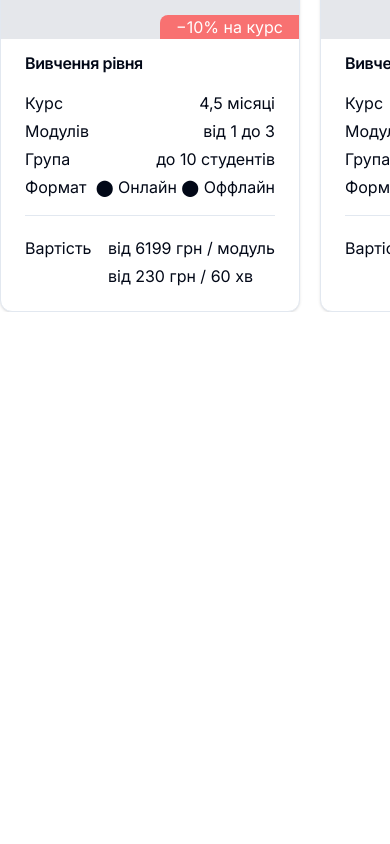
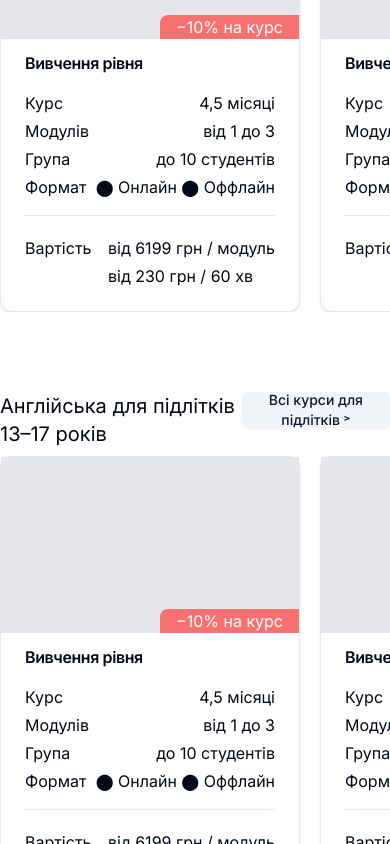
Before and after one commit to Mykhailo-Zhuk/british-english-school, a Next.js app: page / in a window 390 px wide. Shown: the part 1156-2000 px from the top of the page. Before the commit the page ends 1468 px from the top, so only its background shows below. Built offline with nearby package versions, Linux system fonts and the light colour scheme.

Commit message:
add CourseCard, HowToSign, GroupForm components

```diff
--- a/app/globals.css
+++ b/app/globals.css
@@ -70,6 +70,14 @@
   .statistic-gradient {
     background: linear-gradient(202deg, #eff5fe 0%, #fcf5f7 100%);
   }
+
+  .how-to-sign {
+    background: linear-gradient(239deg, #dfeafd 0%, #fbebef 100%);
+  }
+
+  .how-to-sign-card {
+    background: linear-gradient(256deg, #dfeafd 0%, #fbebef 100%);
+  }
 }
 
 @layer base {
--- a/app/page.js
+++ b/app/page.js
@@ -1,5 +1,11 @@
-import { CourseCards, Header, TopChooseGroup, TopStatistic } from '@/components/index.js';
-import Image from 'next/image';
+import {
+  CourseCards,
+  GroupForm,
+  Header,
+  HowToSign,
+  TopChooseGroup,
+  TopStatistic,
+} from '@/components/index.js';
 
 export default function Home() {
   return (
@@ -13,8 +19,20 @@ export default function Home() {
       {/* Statistic at the top */}
       <TopStatistic />
 
-      {/* Courses cards */}
+      {/* Courses cards for older students*/}
       <CourseCards title={'дорослих'} link={'дорослих'} />
+
+      {/* Courses cards for young students*/}
+      <CourseCards title={'підлітків 13–17 років'} link={'підлітків'} />
+
+      {/* Courses cards for children*/}
+      <CourseCards title={'дітей 6–12 років'} link={'дітей'} />
+
+      {/* How to sign section */}
+      <HowToSign />
+
+      {/* Group form */}
+      <GroupForm />
     </main>
   );
 }
--- /dev/null
+++ b/components/Form.jsx
@@ -0,0 +1,7 @@
+import React from 'react';
+
+const Form = () => {
+  return <div>Form</div>;
+};
+
+export default Form;
--- a/components/CourseCards.jsx
+++ b/components/sections/CourseCards.jsx
@@ -1,24 +1,22 @@
 'use client';
 
 import React from 'react';
-import { Button } from './ui/button';
-import { CardItem } from './index';
+import { Button } from '../ui/button';
+import { CardItem } from '../index';
 
 const CourseCards = ({ title, link }) => {
   return (
-    <div className="flex flex-col w-full max-w-[1320px] mt-20">
+    <section className="flex flex-col w-full max-w-[1320px] pb-20">
       <div className="h-16 inline-flex justify-between">
         <p className="text-xl">Англійська для {title}</p>
         <Button variant="secondary">Всі курси для {link} &#707;</Button>
       </div>
       <div className="flex space-x-5 flex-nowrap overflow-x-auto">
-        <CardItem />
-        <CardItem />
-        <CardItem />
-        <CardItem />
-        <CardItem />
+        {Array.from({ length: 6 }, (_, i) => i + 1).map((id) => {
+          return <CardItem key={id} />;
+        })}
       </div>
-    </div>
+    </section>
   );
 };
 
--- /dev/null
+++ b/components/sections/GroupForm.jsx
@@ -0,0 +1,14 @@
+import React from 'react';
+
+const GroupForm = () => {
+  return (
+    <section className="bg-[#F8F8FA] w-full">
+      <div className="h-[670px] p-14 max-w-[1320px] w-full mx-auto flex">
+        <div className="w-1/2"></div>
+        <div className="w-1/2 bg-indigo-100 rounded-lg"></div>
+      </div>
+    </section>
+  );
+};
+
+export default GroupForm;
--- /dev/null
+++ b/components/sections/HowToSign.jsx
@@ -0,0 +1,71 @@
+import React from 'react';
+import { Button } from '../ui/button';
+
+const context = [
+  {
+    id: '1',
+    title: 'Заявка',
+    description: "Заповніть заявку нижче, і наші менеджери зв'яжуться з вами",
+    action: 'Залишити заявку',
+    path: 'request',
+  },
+  {
+    id: '2',
+    title: 'Тест рівня',
+    description: 'Пройдіть наш онлайн-тест на визначення рівня',
+    action: 'Пройти тест',
+    path: 'test',
+  },
+  {
+    id: '3',
+    title: 'Вибір програми',
+    description: 'Ми запропонуємо варіанти навчальних програм і підберемо зручний графік занять',
+  },
+  {
+    id: '4',
+    title: 'Початок занять',
+    description:
+      'Ви отримаєте доступ в особистий кабінет, де буде вся інформація про курс та ваш прогрес у навчанні',
+  },
+];
+
+const HowToSign = () => {
+  return (
+    <section className="how-to-sign w-full pb-2 pt-20">
+      <div className="h-[730px] w-full max-w-[1320px] mx-auto flex flex-col">
+        <h1 className="w-[416px] h-28 rounded-full p-5 text-2xl bg-white text-black text-center">
+          Як записатися на курси англійської мови?
+        </h1>
+        <div className="flex space-x-2 overflow-y-auto">
+          <div className="w-1/3 mx-2 ">
+            <div className="h-full w-full max-h-[580px] max-w-[416px] lg:h-[580px] lg:w-[416px] bg-indigo-100 rounded-xl" />
+          </div>
+          <div className="flex flex-wrap w-2/3 items-center justify-center">
+            {context.map((elem) => {
+              return (
+                <div className="w-[416px] h-[244px] px-6 pt-6 pb-10 bg-white rounded-lg lg:odd:mr-6 my-3 flex flex-col space-y-2">
+                  <div className="flex space-x-2 justify-start max-h-16 h-full">
+                    <div className="w-16 h-16 rounded-full how-to-sign-card  border-[7px] border-transparent flex justify-center items-center">
+                      <div className="bg-[#FAF4F8] w-12 h-12 text-black text-2xl flex justify-center items-center rounded-full">
+                        {elem.id}
+                      </div>
+                    </div>
+                    <h3 className="text-2xl py-4">{elem.title}</h3>
+                  </div>
+                  <p className="text-xl">{elem.description}</p>
+                  {elem.action && (
+                    <div>
+                      <Button className="text-base">{elem.action}</Button>
+                    </div>
+                  )}
+                </div>
+              );
+            })}
+          </div>
+        </div>
+      </div>
+    </section>
+  );
+};
+
+export default HowToSign;
--- a/components/TopChooseGroup.jsx
+++ b/components/sections/TopChooseGroup.jsx
@@ -1,10 +1,10 @@
 'use client';
 import { AspectRatio } from '@/components/ui/aspect-ratio';
-import { CourseCombobox } from './index';
+import { CourseCombobox } from '../index';
 
 const TopChooseGroup = () => {
   return (
-    <div className="topChooseCourse w-full py-20">
+    <section className="topChooseCourse w-full py-20">
       <div className="max-w-[1320px] mx-auto flex">
         <div className="w-1/2 flex flex-col space-y-14">
           <div className="w-[140px] h-[70px] bg-indigo-100"></div>
@@ -15,7 +15,7 @@ const TopChooseGroup = () => {
           <AspectRatio ratio={16 / 9} className="bg-indigo-100"></AspectRatio>
         </div>
       </div>
-    </div>
+    </section>
   );
 };
 
--- a/components/TopStatistic.jsx
+++ b/components/sections/TopStatistic.jsx
@@ -9,7 +9,7 @@ const statistics = [
 
 const TopStatistic = () => {
   return (
-    <div className="statistic-gradient w-full py-4">
+    <section className="statistic-gradient w-full py-4 mb-20">
       <div className="max-w-[1320px] mx-auto h-36 flex space-x-2">
         {statistics?.map((elem, index) => {
           return (
@@ -20,7 +20,7 @@ const TopStatistic = () => {
           );
         })}
       </div>
-    </div>
+    </section>
   );
 };
 
```
Also changed, not shown: components/index.js (+6 -3 lines).
